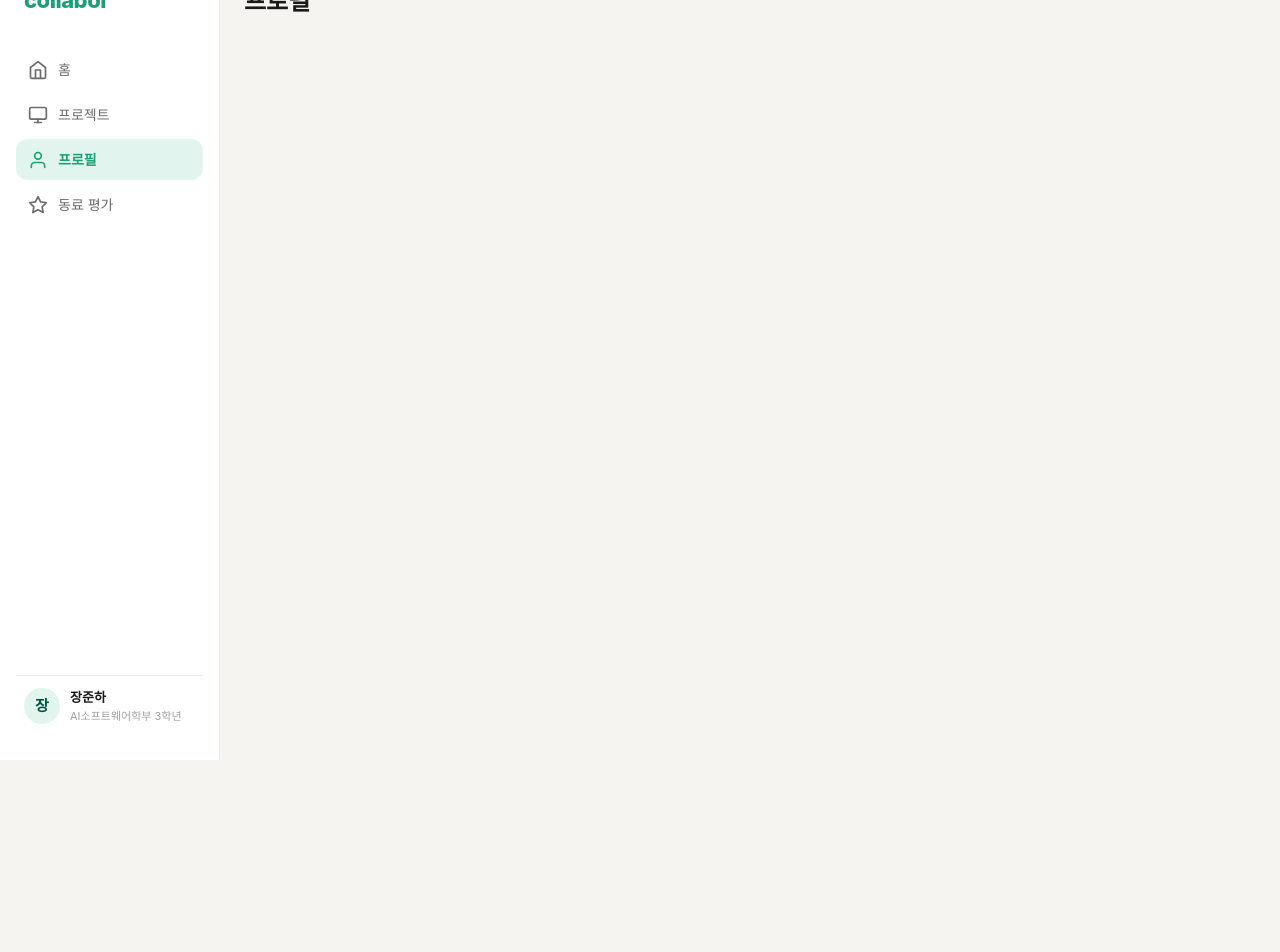
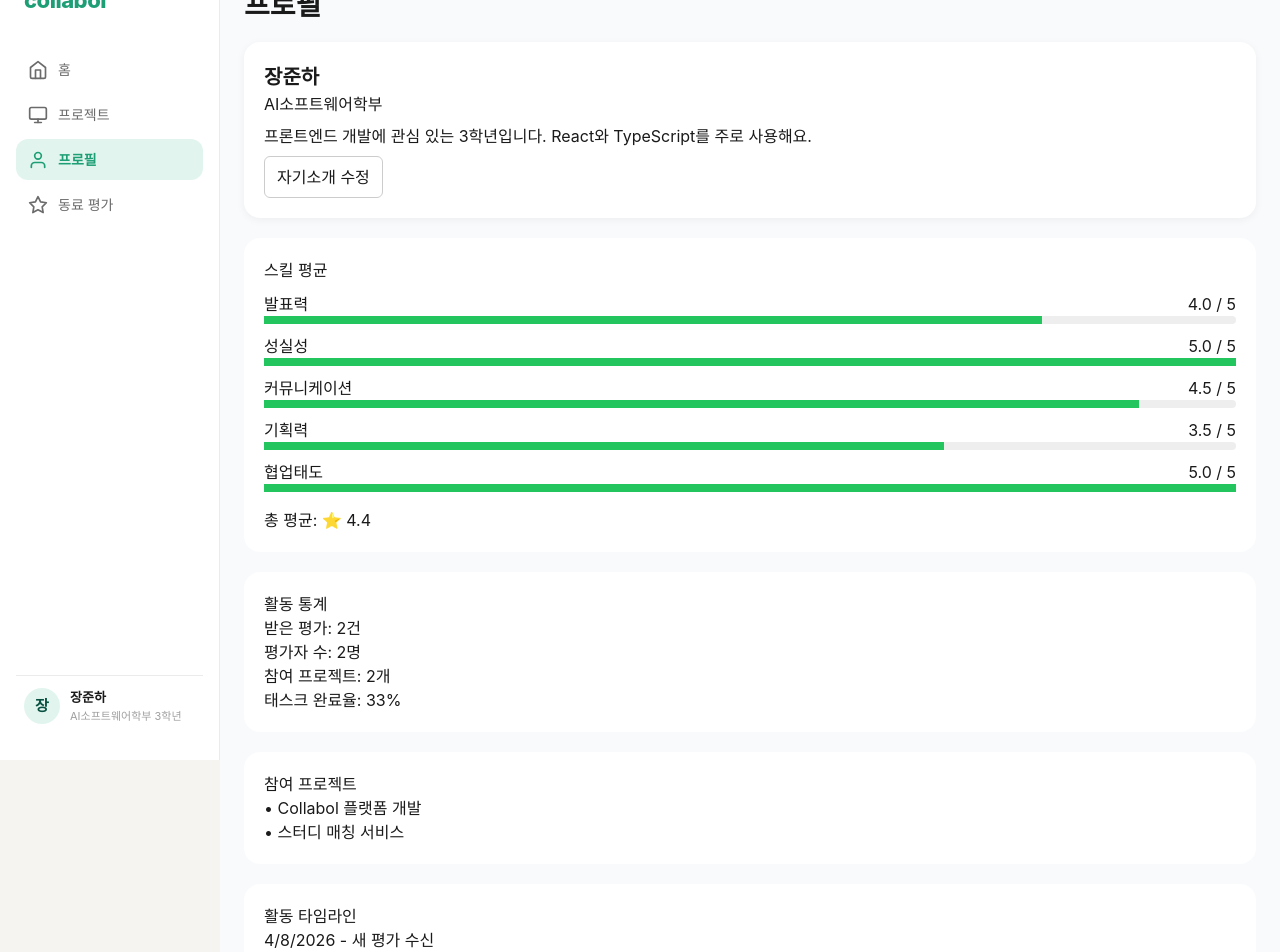
Before and after one commit to hefour/Collabol-FE, a React (Vite) app: page /profile in a window 1280 px wide. Shown: the part 40-992 px from the top of the page. Before the commit the page ends 800 px from the top, so only its background shows below. Built offline with nearby package versions, Linux system fonts and the light colour scheme; a web font is replaced by a local one.

Commit message:
Enhance ProfilePage with user statistics and sharing

```diff
--- a/src/pages/ProfilePage.tsx
+++ b/src/pages/ProfilePage.tsx
@@ -1,7 +1,273 @@
+import { useMemo, useState } from "react";
+import { currentUser, reviews, projects, tasks } from "../data/mockData";
+
+const categories = [
+  "발표력",
+  "성실성",
+  "커뮤니케이션",
+  "기획력",
+  "협업태도",
+] as const;
+
 export default function ProfilePage() {
+  const user = currentUser;
+
+  // ================= 자기소개 수정 기능 =================
+  const [bio, setBio] = useState(user.bio);
+  const [tempBio, setTempBio] = useState(user.bio);
+  const [isEditingBio, setIsEditingBio] = useState(false);
+
+  // 내가 받은 평가
+  const myReviews = useMemo(() => {
+    return reviews.filter((r) => r.revieweeId === user.id);
+  }, []);
+
+  // 평가자 수
+  const reviewerCount = useMemo(() => {
+    const set = new Set(myReviews.map((r) => r.reviewerId));
+    return set.size;
+  }, [myReviews]);
+
+  // 스킬 평균
+  const skillAvg = useMemo(() => {
+    const result: Record<string, number> = {};
+
+    categories.forEach((c) => {
+      const sum = myReviews.reduce((acc, r) => {
+        const found = r.skillRatings.find((s) => s.tag === c);
+        return acc + (found?.score || 0);
+      }, 0);
+
+      result[c] = myReviews.length ? sum / myReviews.length : 0;
+    });
+
+    return result;
+  }, [myReviews]);
+
+  // 총 평균
+  const totalScore = useMemo(() => {
+    if (!myReviews.length) return 0;
+
+    const sum = myReviews.reduce((acc, r) => {
+      const avg =
+        r.skillRatings.reduce((a, b) => a + b.score, 0) /
+        r.skillRatings.length;
+
+      return acc + avg;
+    }, 0);
+
+    return sum / myReviews.length;
+  }, [myReviews]);
+
+  // 참여 프로젝트
+  const myProjects = useMemo(() => {
+    return projects.filter((p) =>
+      p.members.some((m) => m.userId === user.id)
+    );
+  }, []);
+
+  // 태스크 완료율
+  const myTasks = useMemo(() => {
+    return tasks.filter((t) => t.assigneeId === user.id);
+  }, []);
+
+  const taskRate = useMemo(() => {
+    if (!myTasks.length) return 0;
+    const done = myTasks.filter((t) => t.status === "done").length;
+    return Math.round((done / myTasks.length) * 100);
+  }, [myTasks]);
+
+  // 타임라인
+  const timeline = useMemo(() => {
+    const events = [
+      ...myReviews.map((r) => ({
+        date: r.createdAt,
+        text: "새 평가 수신",
+      })),
+      ...myProjects.map((p) => ({
+        date: p.createdAt,
+        text: `프로젝트 참여: ${p.title}`,
+      })),
+      ...myTasks.map((t) => ({
+        date: t.createdAt,
+        text: `태스크 생성: ${t.title}`,
+      })),
+    ];
+
+    return events.sort(
+      (a, b) => new Date(b.date).getTime() - new Date(a.date).getTime()
+    );
+  }, [myReviews, myProjects, myTasks]);
+
+  // ✅ 공유 링크 (SharePage로 이동)
+  const shareUrl = `${window.location.origin}/profile/${user.id}/share`;
+
+  const handleShare = async () => {
+    try {
+      await navigator.clipboard.writeText(shareUrl);
+      alert("프로필 링크가 복사되었습니다!");
+    } catch (e) {
+      alert("복사 실패");
+    }
+  };
+
   return (
-    <div style={{ padding: 24 }}>
-      <h1 style={{ fontSize: 24, fontWeight: 700 }}>프로필</h1>
+    <div style={{ padding: 24, background: "#f8fafc", minHeight: "100vh" }}>
+      <h1 style={{ fontSize: 28, fontWeight: 800 }}>프로필</h1>
+
+      {/* ================= 사용자 정보 ================= */}
+      <div
+        style={{
+          marginTop: 16,
+          padding: 20,
+          background: "white",
+          borderRadius: 16,
+          boxShadow: "0 2px 8px rgba(0,0,0,0.05)",
+        }}
+      >
+        <h2 style={{ fontSize: 20, fontWeight: 700 }}>{user.name}</h2>
+        <p>{user.department}</p>
+
+        {/* ================= 자기소개 ================= */}
+        <p style={{ marginTop: 8 }}>{bio}</p>
+
+        {isEditingBio ? (
+          <div
+            style={{
+              marginTop: 10,
+              padding: 12,
+              borderRadius: 8,
+              border: "1px solid #ddd",
+              background: "#fafafa",
+            }}
+          >
+            <p style={{ fontSize: 12, color: "#666", marginBottom: 6 }}>
+              ✏️ 자기소개 수정 중
+            </p>
+
+            <textarea
+              value={tempBio}
+              onChange={(e) => setTempBio(e.target.value)}
+              style={{
+                width: "100%",
+                height: 80,
+                padding: 8,
+                borderRadius: 6,
+                border: "1px solid #ccc",
+                resize: "none",
+              }}
+            />
+
+            <div style={{ display: "flex", gap: 8, marginTop: 8 }}>
+              <button
+                onClick={() => {
+                  setBio(tempBio);
+                  setIsEditingBio(false);
+                }}
+              >
+                저장
+              </button>
+
+              <button
+                onClick={() => {
+                  setTempBio(bio);
+                  setIsEditingBio(false);
+                }}
+              >
+                취소
+              </button>
+            </div>
+          </div>
+        ) : (
+          <button
+            onClick={() => {
+              setTempBio(bio);
+              setIsEditingBio(true);
+            }}
+            style={{
+              marginTop: 8,
+              padding: "8px 12px",
+              borderRadius: 6,
+              border: "1px solid #ccc",
+              background: "#fff",
+              cursor: "pointer",
+            }}
+          >
+            자기소개 수정
+          </button>
+        )}
+      </div>
+
+      {/* ================= 스킬 ================= */}
+      <div style={{ marginTop: 20, background: "white", padding: 20, borderRadius: 16 }}>
+        <h3>스킬 평균</h3>
+
+        {categories.map((c) => (
+          <div key={c} style={{ marginTop: 10 }}>
+            <div style={{ display: "flex", justifyContent: "space-between" }}>
+              <span>{c}</span>
+              <span>{skillAvg[c].toFixed(1)} / 5</span>
+            </div>
+
+            <div style={{ height: 8, background: "#eee", borderRadius: 999 }}>
+              <div
+                style={{
+                  width: `${(skillAvg[c] / 5) * 100}%`,
+                  height: "100%",
+                  background: "#22c55e",
+                }}
+              />
+            </div>
+          </div>
+        ))}
+
+        <h3 style={{ marginTop: 16 }}>
+          총 평균: ⭐ {totalScore.toFixed(1)}
+        </h3>
+      </div>
+
+      {/* ================= 통계 ================= */}
+      <div style={{ marginTop: 20, background: "white", padding: 20, borderRadius: 16 }}>
+        <h3>활동 통계</h3>
+        <p>받은 평가: {myReviews.length}건</p>
+        <p>평가자 수: {reviewerCount}명</p>
+        <p>참여 프로젝트: {myProjects.length}개</p>
+        <p>태스크 완료율: {taskRate}%</p>
+      </div>
+
+      {/* ================= 프로젝트 ================= */}
+      <div style={{ marginTop: 20, background: "white", padding: 20, borderRadius: 16 }}>
+        <h3>참여 프로젝트</h3>
+        {myProjects.map((p) => (
+          <p key={p.id}>• {p.title}</p>
+        ))}
+      </div>
+
+      {/* ================= 타임라인 ================= */}
+      <div style={{ marginTop: 20, background: "white", padding: 20, borderRadius: 16 }}>
+        <h3>활동 타임라인</h3>
+        {timeline.slice(0, 8).map((t, i) => (
+          <p key={i}>
+            {new Date(t.date).toLocaleDateString()} - {t.text}
+          </p>
+        ))}
+      </div>
+
+      {/* ================= 공유 ================= */}
+      <button
+        onClick={handleShare}
+        style={{
+          marginTop: 20,
+          padding: "10px 16px",
+          background: "black",
+          color: "white",
+          border: "none",
+          borderRadius: 8,
+          cursor: "pointer",
+        }}
+      >
+        🔗 프로필 링크 공유
+      </button>
     </div>
   );
 }
```
